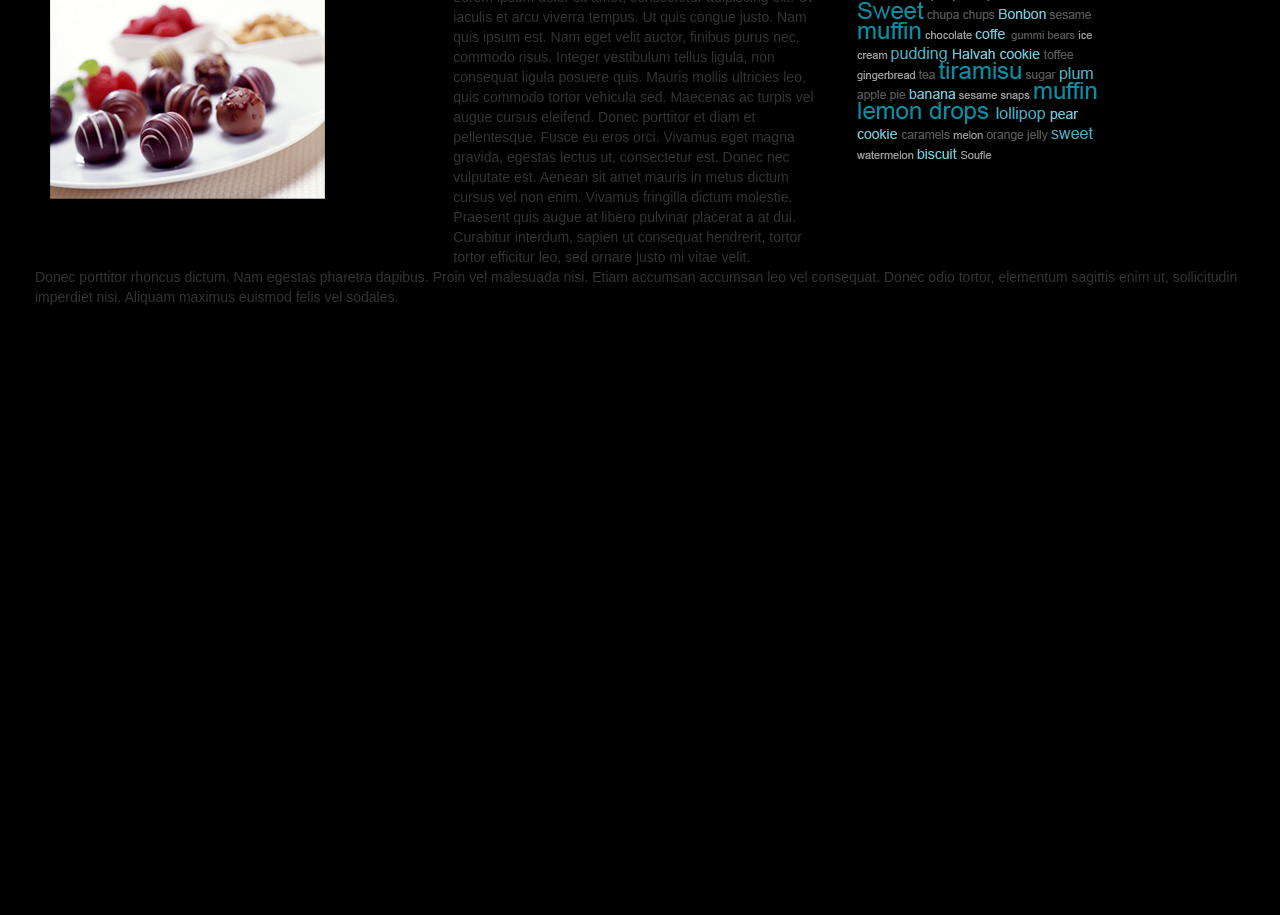
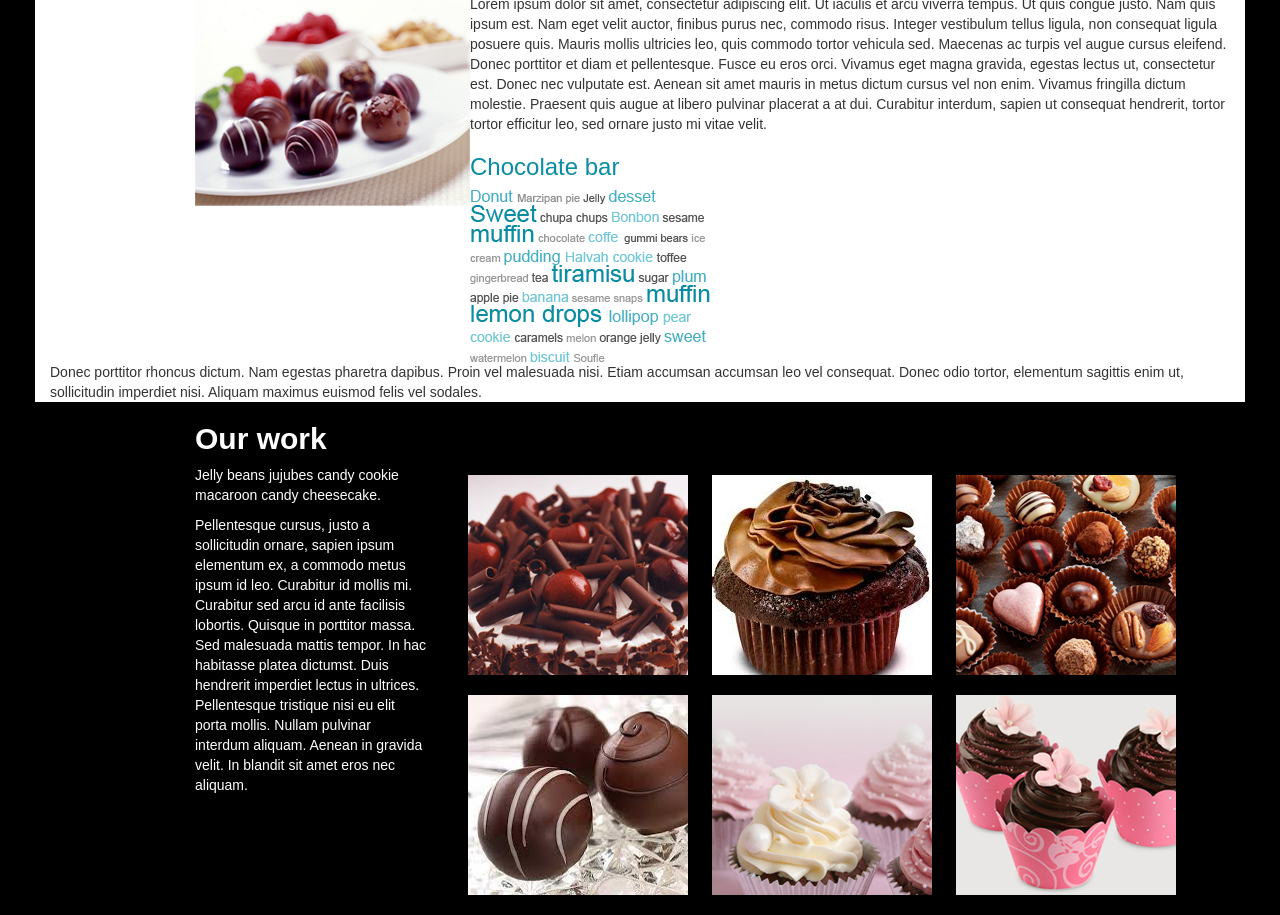
Before and after one commit to Framat/Chocolate, a website: page index.html in a window 1280 px wide. Shown: the part 424-1339 px from the top of the page. Before the commit the page ends 800 px from the top, so only its background shows below. Drawn offline with nearby package versions, Linux system fonts and the light colour scheme.

Commit message:
section work in progress

```diff
--- a/index.html
+++ b/index.html
@@ -16,7 +16,7 @@
 	<div class="container-fluid">
 		<div class="row">
 			<!-- NAV -->
-			<nav class="col-md-12 col-sm-12 col-xs-12" />
+			<nav class="col-lg-12">
 				<img src="img/logo.png" alt="logo" class="logo" />
 				<img src="img/contact.png" alt="contact" class="contact" />
 				<img src="img/rectangle.png" alt="rectangle" class="rectangle" />
@@ -45,20 +45,44 @@
 		</div>
 		<div class="row">
 			<!--SECTION "LOCATION"-->
-			<section id="location">
-				<h3> The historical location</h3>
-				<aside class="dessert col-lg-4">
+			<section class="col-lg-12" id="location">
+				<h2> The historical location</h2>
+				<aside class="dessert">
 					<img src="img/plate-cookie.png" alt="plate" />
 				</aside>
-				<article class="recipe col-lg-4">Lorem ipsum dolor sit amet, consectetur adipiscing elit. Ut iaculis et arcu viverra tempus. Ut quis congue justo. Nam quis ipsum est. Nam eget velit auctor, finibus purus nec, commodo risus. Integer vestibulum tellus ligula, non consequat ligula posuere
+				<article class="recipe">Lorem ipsum dolor sit amet, consectetur adipiscing elit. Ut iaculis et arcu viverra tempus. Ut quis congue justo. Nam quis ipsum est. Nam eget velit auctor, finibus purus nec, commodo risus. Integer vestibulum tellus ligula, non consequat ligula posuere
 					quis. Mauris mollis ultricies leo, quis commodo tortor vehicula sed. Maecenas ac turpis vel augue cursus eleifend. Donec porttitor et diam et pellentesque. Fusce eu eros orci. Vivamus eget magna gravida, egestas lectus ut, consectetur est. Donec
 					nec vulputate est. Aenean sit amet mauris in metus dictum cursus vel non enim. Vivamus fringilla dictum molestie. Praesent quis augue at libero pulvinar placerat a at dui. Curabitur interdum, sapien ut consequat hendrerit, tortor tortor efficitur
 					leo, sed ornare justo mi vitae velit.</article>
-				<aside class="cookie-names col-lg-4">
-					<img src="img/text.png" alt="text with diffrent colors"/>
+				<aside class="cookie-names">
+					<h3> Chocolate bar </h3>
+					<img src="img/text.png" alt="text with diffrent colors" />
 				</aside>
-				<article class="components">Donec porttitor rhoncus dictum. Nam egestas pharetra dapibus. Proin vel malesuada nisi. Etiam accumsan accumsan leo vel consequat. Donec odio tortor, elementum sagittis enim ut, sollicitudin imperdiet nisi. Aliquam maximus euismod felis vel sodales.
+				<article class="components">Donec porttitor rhoncus dictum. Nam egestas pharetra dapibus. Proin vel malesuada nisi. Etiam accumsan accumsan leo vel consequat. Donec odio tortor, elementum sagittis enim ut, sollicitudin imperdiet nisi. Aliquam maximus euismod felis vel sodales.</article>
 			</section>
+		</div>
+		<div class="row">
+			<section class="col-lg-12" id="work">
+				<h2>Our work </h2>
+				<article class="col-lg-4" >
+					<p class="title">Jelly beans jujubes candy cookie macaroon candy cheesecake.</p>
+					<p class="about">Pellentesque cursus, justo a sollicitudin ornare, sapien ipsum elementum ex,
+						a commodo metus ipsum id leo. Curabitur id mollis mi. Curabitur sed arcu id ante facilisis
+						lobortis. Quisque in porttitor massa. Sed malesuada mattis tempor. In hac habitasse platea
+						dictumst. Duis hendrerit imperdiet lectus in ultrices. Pellentesque tristique nisi eu elit porta
+						mollis. Nullam pulvinar interdum aliquam.
+						Aenean in gravida velit. In blandit sit amet eros nec aliquam.</p>
+				</article>
+				<div class="gallery col-lg-8">
+						<img src="img/sweet1.png" alt="sweet1" />
+						<img src="img/sweet2.png" alt="sweet2" />
+						<img src="img/sweet3.png" alt="sweet3" />
+						<img src="img/sweet4.png" alt="sweet4" />
+						<img src="img/sweet5.png" alt="sweet5" />
+						<img src="img/sweet6.png" alt="sweet6" />
+				</div>
+			</section>
+		</div>
 	</div>
 
 
--- a/sass/main.scss
+++ b/sass/main.scss
@@ -1,4 +1,3 @@
-// SASS OTHER  FILES//
 body {
     background: #000;
     font-family: "Arial", sans-serif;
@@ -7,25 +6,21 @@ body {
     max-width: 1200px;
     margin: 0 auto;
     padding: 10px;
-    //NAV
+    //////NAV//////
     nav {
         background: #000;
         margin-bottom: 15px;
         .logo {
-            margin-right: 150px;
-            margin-left: 145px;
-            border: 1px solid green;
+            margin: auto 150px auto 145px;
         }
         .rectangle {
-            margin-left: 15px;
-            margin-bottom: 42px;
+            margin: auto auto 42px 15px;
         }
         .navigation {
             color: #fff;
             float: right;
             list-style: none;
-            margin-right: 75px;
-            margin-top: -35px;
+            margin: -35px 75px auto auto;
             .navigate {
                 display: inline-block;
                 text-transform: uppercase;
@@ -62,31 +57,51 @@ body {
         }
         aside {
             float: left;
-
         }
     }
     ////// SECTION "LOCATION" ///////
     section#location {
-      clear: both;
-      background: #fff;
+        clear: both;
+        background: #fff;
     }
-    aside.dessert{
-      float:left;
-
+    h2 {
+        font-weight: 600;
+        margin-left: 145px;
+    }
+    aside.dessert {
+        float: left;
+        margin-left: 145px;
     }
     .recipe {
+        font-size: 14px;
+        font-weight: 400;
+    }
+    aside.cookie-names {
+        h3 {
+            color: #0a8ca3;
+        }
+    }
+    .components {
         font-family: "Arial", sans-serif;
-        font-size:14px;
-        font-weight:400;
+        font-size: 14px;
+        font-weight: 400;
+        float: left;
     }
-    aside.cookie-names{
+    ////// SECTION "WORK"//////
+    section#work {
+        color:#fff;
+        h2{}
+        article {
+          padding-left:145px;
+            p.title {}
+            p.about{}
 
+        }
+        .gallery{
+
+          img{
+            padding:10px;
+          }
+        }
     }
-    .components{
-      font-family: "Arial", sans-serif;
-      font-size:14px;
-      font-weight:400;
-      float:left;
-    }
-
 }
```
Also changed, not shown: css/main.css, 1 other file. Lines whose indentation alone changed are shown as unchanged.
